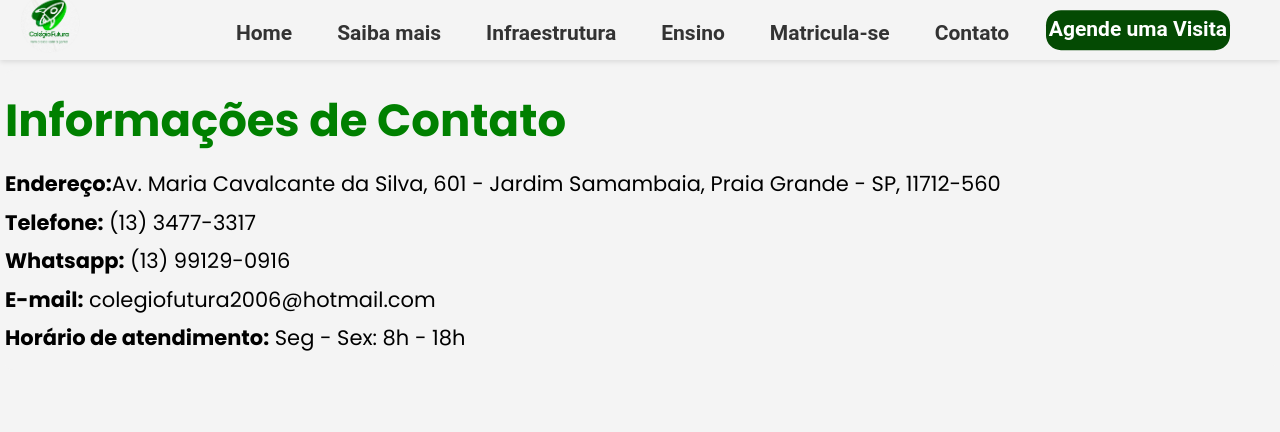
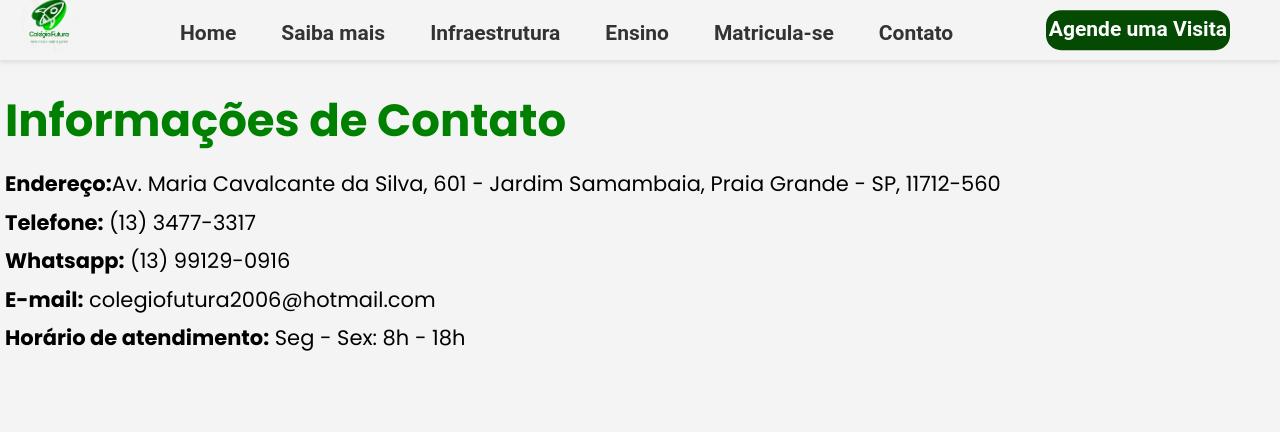
Before and after one commit to eduardanogueira19/site-escola, a plain HTML site: page html/contato.html in a window 1280 px wide. Shown: the top 432 px of the page. Drawn offline with nearby package versions, Linux system fonts and the light colour scheme.

Commit message:
ajustes no menu de navegador

```diff
--- a/html/contato.html
+++ b/html/contato.html
@@ -18,7 +18,7 @@
             <div class="nav-logo">
                 <img src="../imagens/icone_futura.png" alt="imagem logo" />
             </div>
-            <div class="nav-list">
+            <div  style="margin:10%; justify-content: space-between;" class="nav-list">
                 <ul>
                     <li class="nav-item"><a href="../index.html" class="nav-link" rel="prev">Home</a></li>
                     <li class="nav-item"><a href="sobre-nos.html"  class="nav-link" rel="next">Saiba mais</a></li>
```
Also changed, not shown: html/educacao-infantil.html (+1 -1 lines), html/ensino-fundamental1.html (+1 -1 lines), html/ensino-fundamental2.html (+1 -1 lines), html/infraestrutura.html (+1 -1 lines), html/matricula.html (+1 -1 lines), html/sobre-nos.html (+1 -1 lines), index.html (+1 -1 lines).
